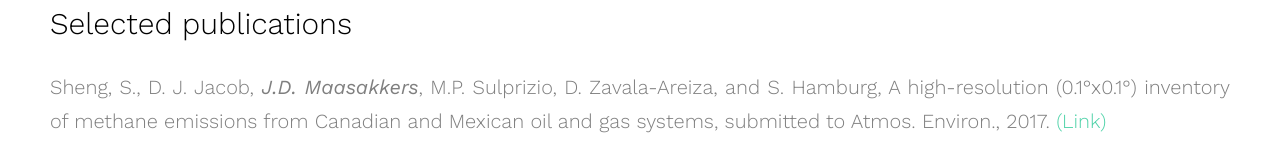
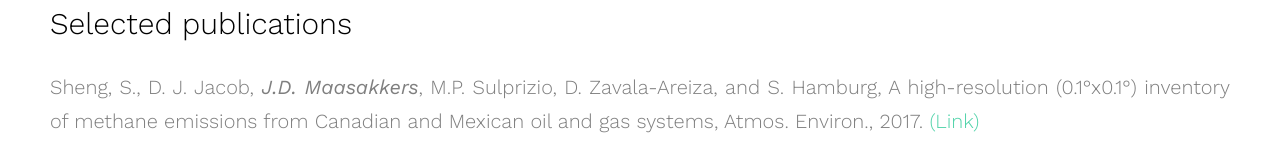
Before and after one commit to jdmaasakkers/jdmaasakkers.github.io, a plain HTML site: page presentations.html in a window 1280 px wide. Shown: the part 243-408 px from the top of the page. Drawn offline with nearby package versions, Linux system fonts and the light colour scheme.

Commit message:
Update presentations.html

```diff
--- a/presentations.html
+++ b/presentations.html
@@ -78,7 +78,7 @@
 				<div class="row">
 					<div class="col-md-13">
 						<h2>Selected publications</h2>
-						<p style="text-align:justify">Sheng, S., D. J. Jacob, <i>J.D. Maasakkers</i>, M.P. Sulprizio, D. Zavala-Areiza, and S. Hamburg, A high-resolution (0.1&deg;x0.1&deg;) inventory of methane emissions from Canadian and Mexican oil and gas systems, submitted to Atmos. Environ., 2017. <a href="http://acmg.seas.harvard.edu/publications/2016/sheng2016.pdf"><span>(Link)</span></a></p>
+						<p style="text-align:justify">Sheng, S., D. J. Jacob, <i>J.D. Maasakkers</i>, M.P. Sulprizio, D. Zavala-Areiza, and S. Hamburg, A high-resolution (0.1&deg;x0.1&deg;) inventory of methane emissions from Canadian and Mexican oil and gas systems, Atmos. Environ., 2017. <a href="http://www.sciencedirect.com/science/article/pii/S1352231017301164"><span>(Link)</span></a></p>
 						<p style="text-align:justify"><i>Maasakkers, J.D.</i>, D.J. Jacob, M.P. Sulprizio, A.J. Turner, M. Weitz, T. Wirth, C. Hight, M. DeFigueiredo, R. Schmeltz, M. Desai, L. Hockstad, A.A. Bloom, K.W. Bowman, S. Jeong, and M.L. Fischer, A gridded national inventory of US methane emissions, Environ. Sci. Technol., 50, 13123−13133, 2016. <a href="http://pubs.acs.org/doi/abs/10.1021/acs.est.6b02878"><span>(Link)</span></a></p>
 						<p style="text-align:justify">Jacob, D.J., A.J. Turner, <i>J.D. Maasakkers</i>, J. Sheng, K. Sun, X. Liu, K. Chance, I. Aben, J. McKeever, and C. Frankenberg, Satellite observations of atmospheric methane and their value for quantifying methane emissions, Atmos. Chem. Phys.,16, 4371-4396, doi:10.5194/acp-16-14371-2016, 2016. <a href="http://www.atmos-chem-phys.net/16/14371/2016/acp-16-14371-2016.pdf"><span>(Link)</span></a></p>
 						<p style="text-align:justify">Turner, A.J., D.J. Jacob, J. Benmergui, S.C. Wofsy, <i>J.D. Maasakkers</i>, A. Butz, O. Hasekamp, and S.C. Biraud, A large increase in US methane emissions over the past decade inferred from satellite data and surface observations, Geophys. Res. Lett., doi:10.1029/2016GL067987, 2016. <a href="http://acmg.seas.harvard.edu/publications/2016/Turner_GRL_2016_Methane.pdf"><span>(Link)</span></a></p>
```
